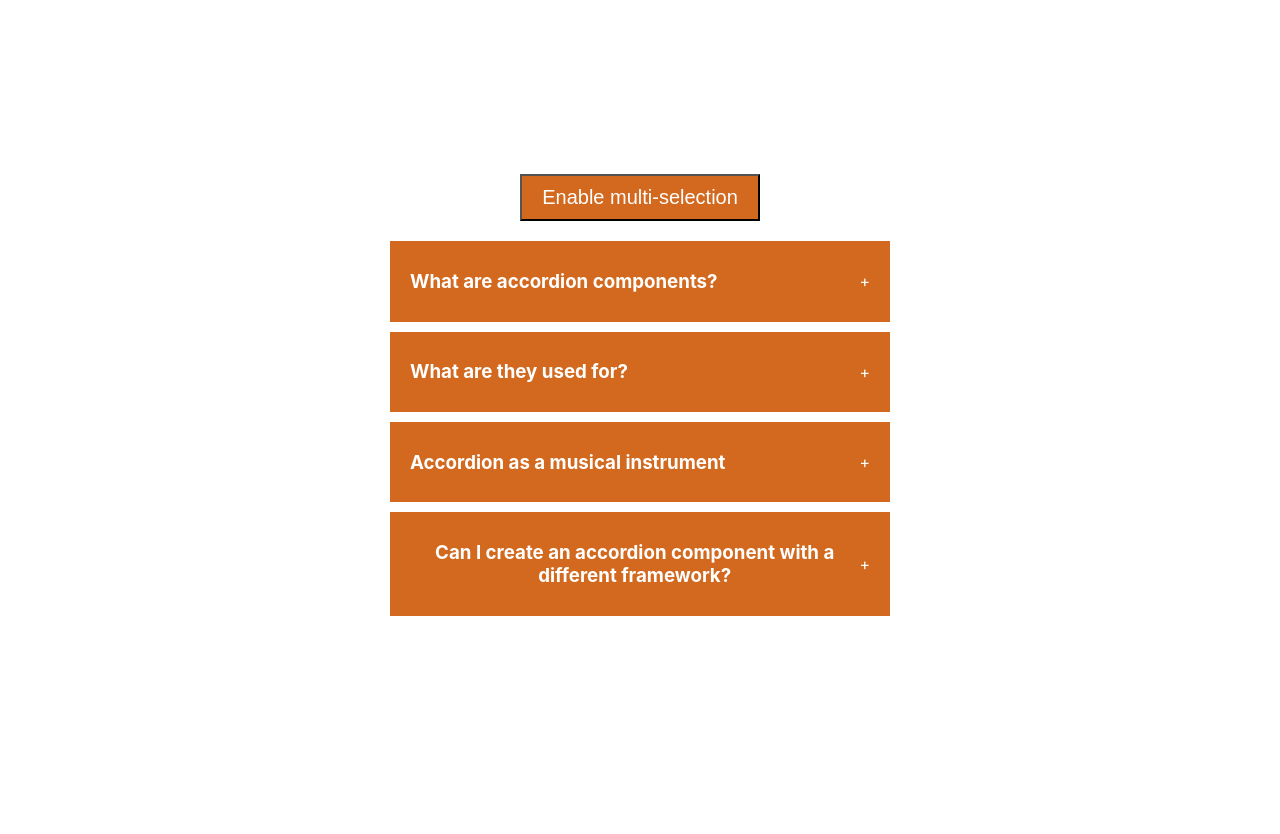
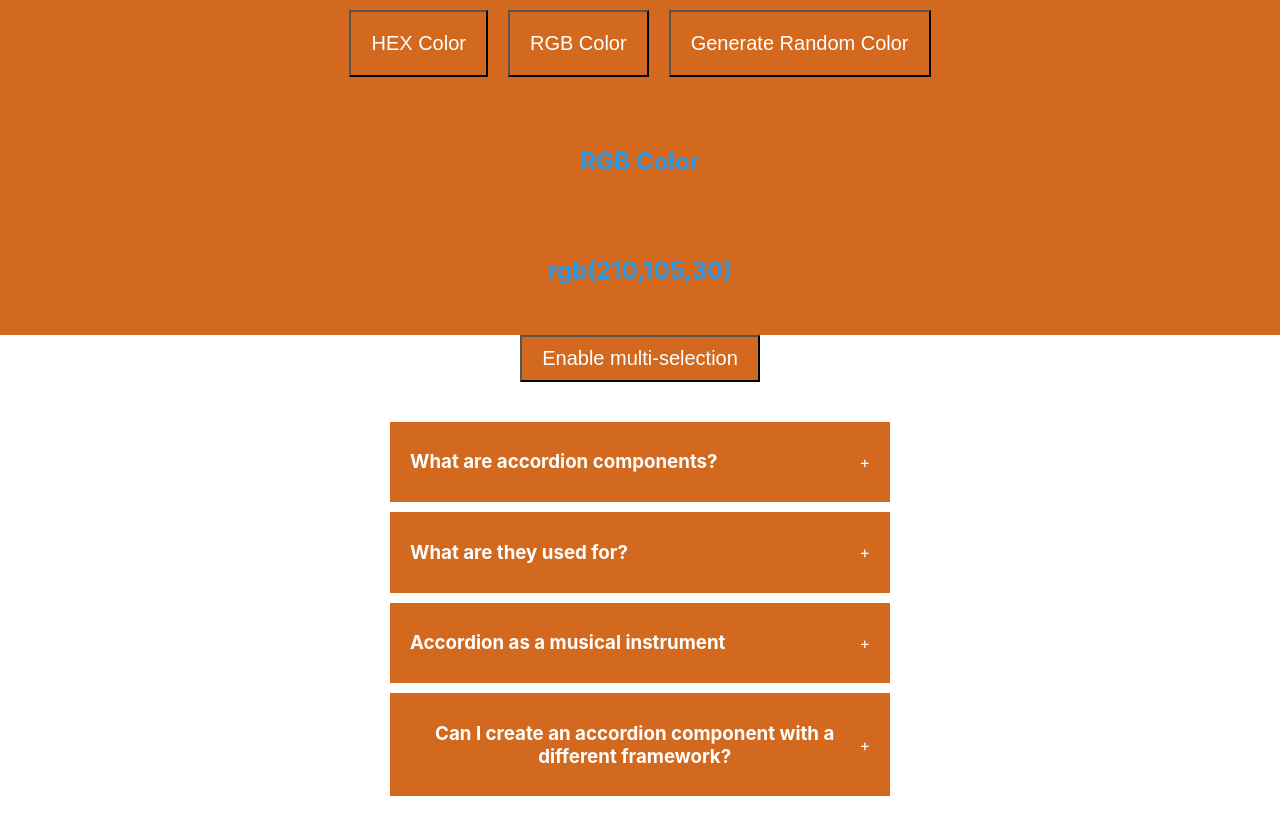
Before and after one commit to mkazin/ReactLearningProjects, a React (Create React App) app: page / in a window 1280 px wide. Before the commit the page ends 800 px from the top, so only its background shows below. Built offline with nearby package versions, Linux system fonts and the light colour scheme.

Commit message:
Project 2 complete - RGB/Hex generator

```diff
--- a/src/App.js
+++ b/src/App.js
@@ -1,10 +1,12 @@
 import './App.css';
-import Accordian from './components';
+import Accordion from './components/accordion';
+import RandomColor from './components/randomColor';
 
 function App() {
   return (
     <div className="App">
-          <Accordian></Accordian>
+          <RandomColor></RandomColor>
+          <Accordion></Accordion>
     </div>
   );
 }
--- a/src/components/index.jsx
+++ b/src/components/accordion/index.jsx
@@ -2,7 +2,7 @@ import { useState } from 'react';
 import data from './data'
 import './styles.css'
 
-export default function Accordian() {
+export default function Accordion() {
 
     const [selected, setSelected] = useState(null);
     const [enableMultiSelect, setEnableMultiSelect] = useState(false);
--- /dev/null
+++ b/src/components/randomColor/index.jsx
@@ -0,0 +1,58 @@
+import { useState } from "react"
+import './styles.css'
+
+export default function RandomColor() {
+
+    // True = HEX , False = RGB
+    const [mode, setMode] = useState(false)
+    const [color, setColor] = useState(0xD2691E)
+
+    function isHex() {
+        return mode
+    }
+
+    function getHex(val=color) {
+        return `0x${val.toString(16).toUpperCase().padStart(6, "0")}`
+    }
+
+    function getRGB(val=color) {
+        const [r, g, b] = [val >> 16, (val & 0x00FFFF) >> 8, val & 255]
+        // return `rgb(${r}, ${g}, ${b})`
+        return `rgb(${[r, g, b].join(',')})`
+    }
+
+    function randomize() {
+        setColor(Math.floor(Math.random() * 0xFFFFFF))
+    }
+
+    function calculateFontColor() {
+        const [r, g, b] = [color >> 16, (color & 0x00FFFF) >> 8, color & 255]
+        console.log(`calculateFontColor() : R = ${r} ; G = ${g} ; B = ${b}`)
+        // console.log(`   font will be: ${(r + b - g < 255) ? 0 : 0xFFFFFF - color}`)
+        console.log(`   background is: ${getHex(color)}`)
+        console.log(`   font will be : ${getHex(0xFFFFFF - color)}`)
+        // console.log(`(r + b - g) == ${(r + b - g)}`)
+        // console.log(`(r + b - g < 255) == ${(r + b - g< 255)}`)
+        // console.log(`((255-r) << 16) == ${((255-r) << 16)}`)
+        // console.log(`(g << 8) == ${(g << 8)}`)
+        // console.log(`(255-b) == ${(255-b)}`)
+        // console.log(`((255-r) << 16) + (g << 8) + (255-b) == ${((255-r) << 16) + (g << 8) + (255-b)}`)
+        // console.log(`As HEX: ${(((255-r) << 16) + (g << 8) + (255-b)).toString(16).toUpperCase()}`)
+        // return (r + b - g < 255) ? 0 : ((255-r) << 16) + (g << 8) + (255-b)
+        // return (r + b - g < 255) ? 0 : 0xFFFFFF - color
+        return 0xFFFFFF - color
+    }
+
+    return <div className="wrapper" style={{ 'backgroundColor': isHex() ? color : getRGB() }}>
+        <div className="controls">
+            <button onClick={ () => setMode(true) }>HEX Color</button>
+            <button onClick={ () => setMode(false) }>RGB Color</button>
+            <button onClick={ () => randomize() }>Generate Random Color</button>
+        </div>
+        <h2 className="mode" style={{ 'color': getRGB(calculateFontColor()) }} >
+            { isHex() ? "HEX Color" : "RGB Color" }
+        </h2>
+        <h2 className="color" style={{ 'color': getRGB(calculateFontColor()) }} >{ isHex() ? getHex() : getRGB() }</h2>
+        {console.log(calculateFontColor())}
+    </div>
+}
--- /dev/null
+++ b/src/components/randomColor/styles.css
@@ -0,0 +1,29 @@
+.wrapper {
+    display: flex;
+    height: 100%;
+    width: 100vw;
+    justify-content: center;
+    align-items: center;
+    flex-direction: column;
+    gap: 40px;
+    padding-bottom: 30px;
+}
+
+.controls button {
+    padding: 20px 20px;
+    margin: 10px;
+    background: chocolate;
+    color: white;
+    font-style: bold;
+    font-size: 20px;
+    ;
+}
+
+.mode {
+    font-size: x-large;
+}
+
+
+.color {
+
+}
```
Also changed, not shown: src/components/accordion/data.js (renamed from src/components/data.js), src/components/accordion/styles.css (renamed from src/components/styles.css), 1 other file (tests, documents, lock files or other folders).
